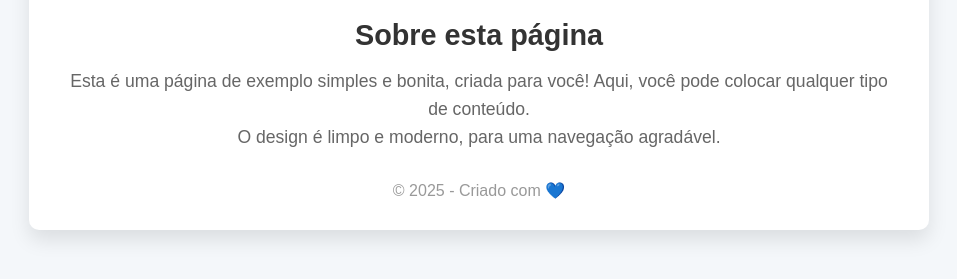
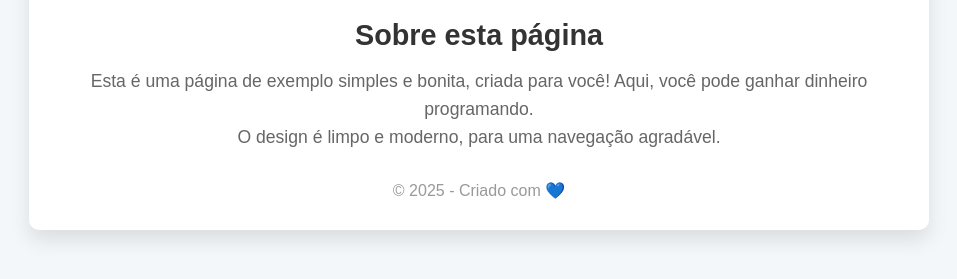
Before and after one commit to HelenVinhal/primeiroRepositorio, a plain HTML site: page Front/src/index/index.html in a window 1280 px wide. Shown: the part 323-602 px from the top of the page, without its empty margins (161-1118 px from the left). Drawn offline with Linux system fonts and the light colour scheme.

Commit message:
mudanças de texto

```diff
--- a/Front/src/index/index.html
+++ b/Front/src/index/index.html
@@ -14,7 +14,7 @@
 
     <section class="content">
       <h2>Sobre esta página</h2>
-      <p>Esta é uma página de exemplo simples e bonita, criada para você! Aqui, você pode colocar qualquer tipo de conteúdo.</p>
+      <p>Esta é uma página de exemplo simples e bonita, criada para você! Aqui, você pode ganhar dinheiro programando.</p>
       <p>O design é limpo e moderno, para uma navegação agradável.</p>
     </section>
 
```
